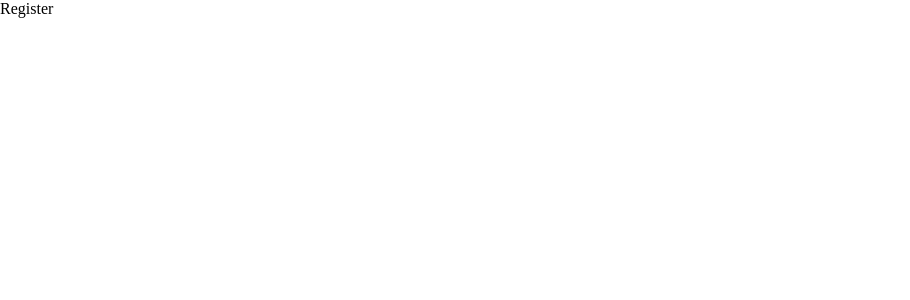
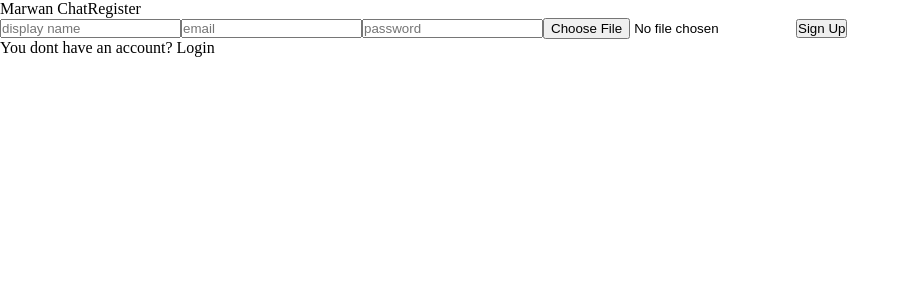
Before and after one commit to MarwanOladele/chat_app, a React (Create React App) app: page /register in a window 1280 px wide. Shown: the top 300 px of the page, without its empty margins (0-910 px from the left). Built offline with nearby package versions, Linux system fonts and the light colour scheme.

Commit message:
new  commit

```diff
--- a/package.json
+++ b/package.json
@@ -9,6 +9,7 @@
     "react": "^18.2.0",
     "react-dom": "^18.2.0",
     "react-scripts": "5.0.1",
+    "sass": "^1.58.3",
     "web-vitals": "^2.1.4"
   },
   "scripts": {
--- a/src/pages/Register.jsx
+++ b/src/pages/Register.jsx
@@ -1,7 +1,20 @@
 const Register = () => {
   return (
-    <div>Register</div>
-  )
-}
+    <div className="formContainer">
+      <div className="formWrapper">
+        <span className="logo">Marwan Chat</span>
+        <span className="title">Register</span>
+        <form>
+          <input type="text" placeholder="display name"/>
+          <input type="email" placeholder="email"/>
+          <input type="password" placeholder="password"/>
+          <input type="file" placeholder=""/>
+          <button>Sign Up</button>
+        </form>
+        <p>You dont have an account? Login</p>
+      </div>
+    </div>
+  );
+};
 
-export default Register
+export default Register;
```
Also changed, not shown: src/style.scss (added), 1 other file (tests, documents, lock files or other folders).
